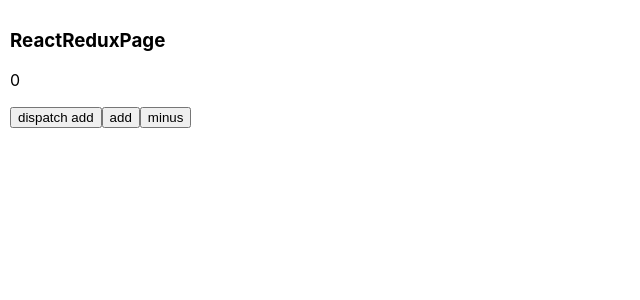
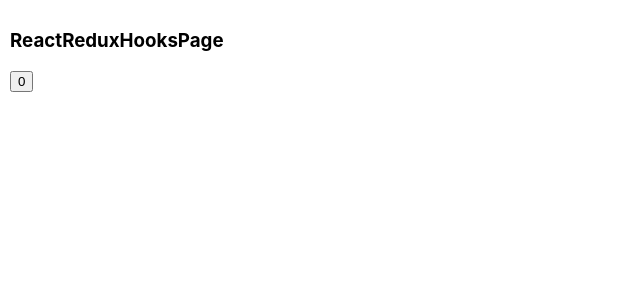
Before and after one commit to bubucuo/kkb-react, a React (Create React App) app in the folder lesson3/: page / in a window 1280 px wide. Shown: the top 300 px of the page, without its empty margins (0-640 px from the left). Built offline with nearby package versions, Linux system fonts and the light colour scheme.

Commit message:
save ls3

```diff
--- a/lesson3/src/App.js
+++ b/lesson3/src/App.js
@@ -1,11 +1,13 @@
 import ReactReduxPage from "./pages/ReactReduxPage";
 // import HooksPage from "./pages/HooksPage";
+import ReactReduxHooksPage from "./pages/ReactReduxHooksPage";
 
 export default function App(props) {
   return (
     <div>
-      <ReactReduxPage />
+      {/* <ReactReduxPage /> */}
       {/* <HooksPage /> */}
+      <ReactReduxHooksPage />
     </div>
   );
 }
--- a/lesson3/src/kReactRedux.js
+++ b/lesson3/src/kReactRedux.js
@@ -1,4 +1,11 @@
-import React, {useContext, useEffect} from "react";
+import React, {
+  useContext,
+  useEffect,
+  useReducer,
+  useState,
+  useCallback,
+  useLayoutEffect
+} from "react";
 
 // 通过Context传递store
 // *step1 创建一个Context对象
@@ -9,6 +16,7 @@ export function Provider({store, children}) {
 }
 
 // *step3 子组件接收 context value (Consumser\contextType\useContext)
+// 方法1 connect
 // hoc 函数，参数是组件，返回值是个新组件
 export const connect = (
   mapStateToProps = state => state,
@@ -19,16 +27,50 @@ export const connect = (
   // store state
   const stateProps = mapStateToProps(getState());
 
-  const dispatchProps = {dispatch};
+  let dispatchProps = {dispatch};
 
-  useEffect(() => {
-    store.subscribe(() => {
-      // forceUpdate();
+  if (typeof mapDispatchToProps === "object") {
+    dispatchProps = bindActionCreators(mapDispatchToProps, dispatch);
+  } else if (typeof mapDispatchToProps === "function") {
+    dispatchProps = mapDispatchToProps(dispatch);
+  }
+  // 让函数强制更新的方法
+  // const [, forceUpdate] = useReducer(x => x + 1, 0);
+  // const [, forceUpdate] = useState({});
+
+  const forceUpdate = useForceUpdate();
+  // * useEffect _ _  DOM变更  effect执行(订阅)
+  // * useLayoutEffect __   DOM变更-effect执行(订阅)
+
+  // 订阅
+  //
+
+  useLayoutEffect(() => {
+    //有订阅 一定要有取消订阅
+    const unsubscribe = store.subscribe(() => {
+      // todo 让函数组件更新
+      forceUpdate();
     });
-  }, []);
+
+    return () => {
+      if (unsubscribe) {
+        unsubscribe();
+      }
+    };
+  }, [store]);
 
   return <WrappedComponent {...props} {...stateProps} {...dispatchProps} />;
 };
+
+// hook只能用在函数组件或者是自定义hook
+function useForceUpdate() {
+  const [state, setState] = useState(0);
+  const update = useCallback(() => {
+    setState(prev => prev + 1);
+  }, []);
+
+  return update;
+}
 
 function bindActionCreator(creator, dispatch) {
   return (...args) => dispatch(creator(...args));
@@ -44,3 +86,44 @@ export function bindActionCreators(creators, dispatch) {
 
   return obj;
 }
+
+// 方法2 hooks
+export function useSelector(selector) {
+  const store = useStore();
+  const {getState} = store;
+
+  const selectState = selector(getState());
+
+  const forceUpdate = useForceUpdate();
+  // * useEffect _ _  DOM变更  effect执行(订阅)
+  // * useLayoutEffect __   DOM变更-effect执行(订阅)
+
+  // 订阅
+  //
+
+  useLayoutEffect(() => {
+    //有订阅 一定要有取消订阅
+    const unsubscribe = store.subscribe(() => {
+      // todo 让函数组件更新
+      forceUpdate();
+    });
+
+    return () => {
+      if (unsubscribe) {
+        unsubscribe();
+      }
+    };
+  }, [store]);
+
+  return selectState;
+}
+
+function useStore() {
+  const store = useContext(Context);
+  return store;
+}
+
+export function useDispatch() {
+  const store = useStore();
+  return store.dispatch;
+}
--- /dev/null
+++ b/lesson3/src/pages/ReactReduxHooksPage.js
@@ -0,0 +1,22 @@
+import React, {useCallback} from "react";
+// import {useSelector, useDispatch} from "react-redux";
+import {useSelector, useDispatch} from "../kReactRedux";
+
+export default function ReactReduxHooksPage(props) {
+  // 获取state
+  const count = useSelector(({count}) => count);
+
+  // 获取dispatch
+  const dispatch = useDispatch();
+
+  const add = useCallback(() => {
+    dispatch({type: "ADD"});
+  }, []);
+
+  return (
+    <div>
+      <h3>ReactReduxHooksPage</h3>
+      <button onClick={add}>{count}</button>
+    </div>
+  );
+}
--- a/lesson3/src/pages/ReactReduxPage.js
+++ b/lesson3/src/pages/ReactReduxPage.js
@@ -9,20 +9,20 @@ import {bindActionCreators} from "../kReactRedux";
 // connect原理 高阶组件（hoc）
 @connect(
   // mapStateToProps 把state映射到props
-  ({count}) => ({count})
+  ({count}) => ({count}),
   // mapDispatchToProps object| function
   // {add: () => ({type: "ADD"}), minus: () => ({type: "MINUS"})}
 
-  // dispatch => {
-  //   let creators = {
-  //     add: () => ({type: "ADD"}),
-  //     minus: () => ({type: "MINUS"})
-  //   };
+  dispatch => {
+    let creators = {
+      add: () => ({type: "ADD"}),
+      minus: () => ({type: "MINUS"})
+    };
 
-  //   creators = bindActionCreators(creators, dispatch);
+    creators = bindActionCreators(creators, dispatch);
 
-  //   return {dispatch, ...creators};
-  // }
+    return {dispatch, ...creators};
+  }
 )
 class ReactReduxPage extends Component {
   render() {
```
